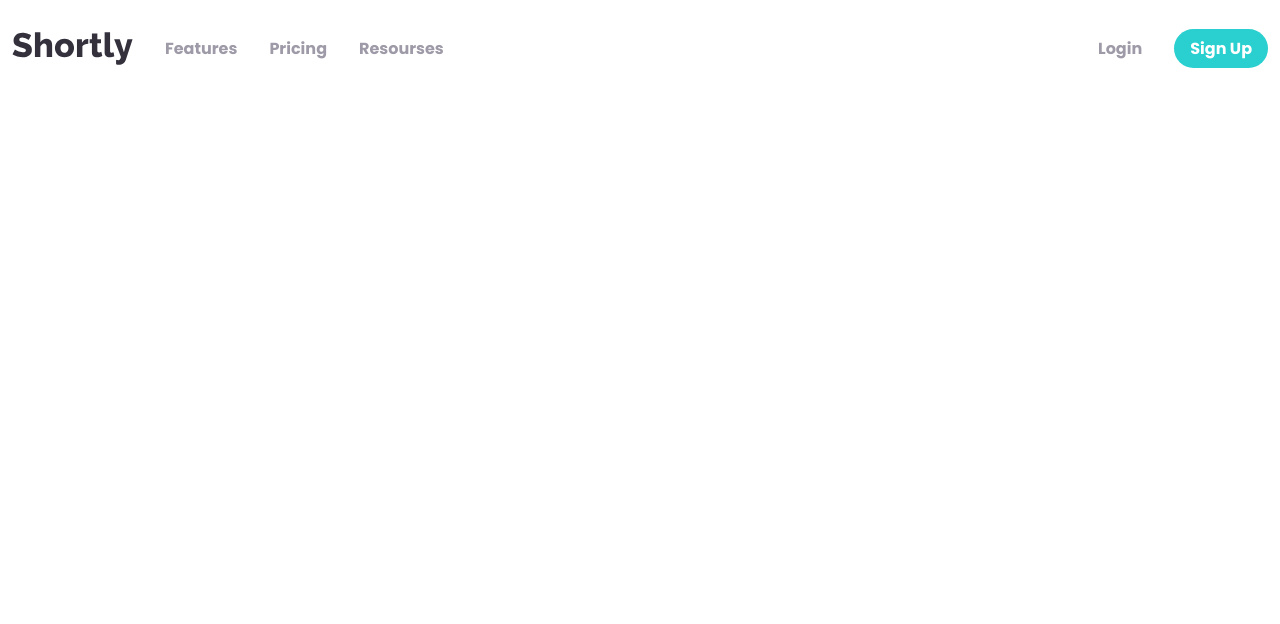
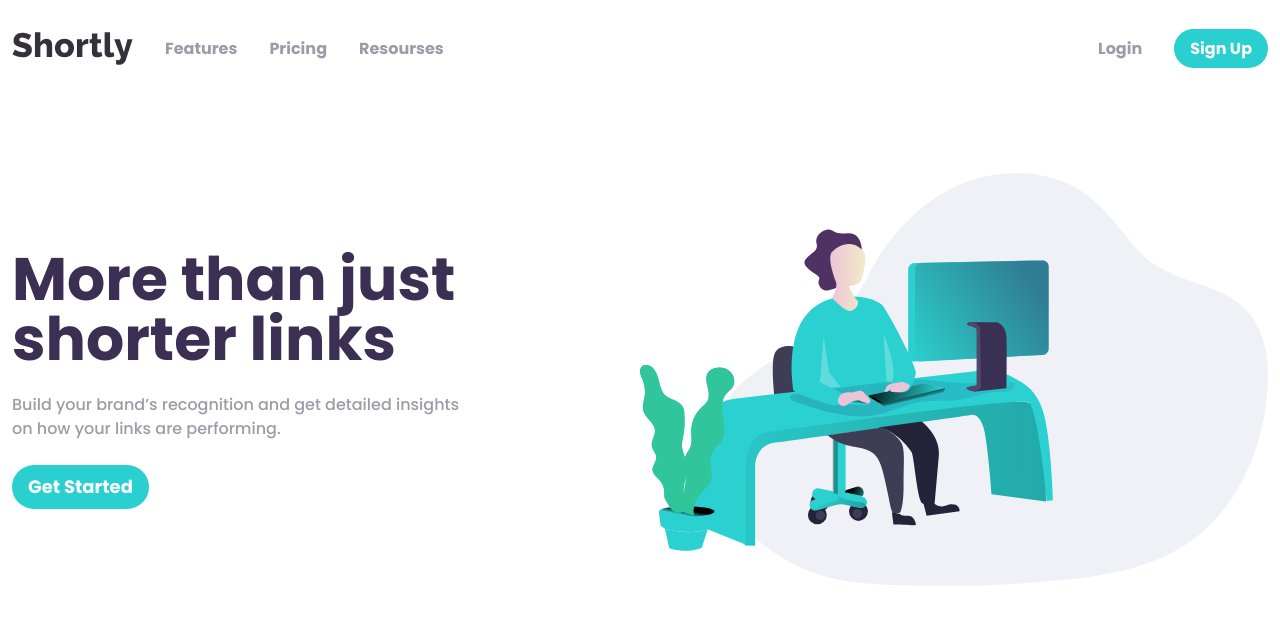
Before and after one commit to Ahmed-Eldawoudy/url-shortening-api-master, a React app: page / in a window 1280 px wide. Shown: the top 624 px of the page. Built offline with nearby package versions, Linux system fonts and the light colour scheme; the HTML template or start-up script is replaced by a standard one.

Commit message:
hero section

```diff
--- a/src/App.jsx
+++ b/src/App.jsx
@@ -1,9 +1,11 @@
 import Header from "./components/Header";
+import HeroSection from "./components/HeroSection";
 
 export default function App() {
   return (
     <>
       <Header />
+      <HeroSection />
     </>
   );
 }
--- a/src/components/Header.jsx
+++ b/src/components/Header.jsx
@@ -15,23 +15,23 @@ export default function Header() {
           <a
             key={i}
             href="#"
-            className="hover:text-darkViolet hidden font-bold text-gray-200 duration-100 sm:block"
+            className="hidden text-base font-bold text-gray-200 duration-100 hover:text-darkViolet max-md:text-sm sm:block"
           >
             {button}
           </a>
         ))}
       </div>
-      <div className="hidden min-w-fit space-x-3 text-right sm:block md:space-x-8">
+      <div className="hidden min-w-fit space-x-3 text-right text-base max-md:text-sm sm:block md:space-x-8">
         <a
           href="#"
-          className="hover:text-darkViolet font-bold text-gray-200 duration-100"
+          className="font-bold text-gray-200 duration-100 hover:text-darkViolet"
         >
           Login
         </a>
         <a className="btn-cta rounded-full">Sign Up</a>
       </div>
       <button
-        className="text-darkViolet block text-3xl sm:hidden"
+        className="block text-3xl text-darkViolet sm:hidden"
         onClick={() => {
           setShowSidebar(!showSidebar);
         }}
@@ -50,7 +50,7 @@ function MobileNav({ showSidebar }) {
         showSidebar ? "opacity-100" : "opacity-0"
       }`}
     >
-      <div className="bg-darkViolet flex flex-col gap-6 rounded-xl py-6 text-center text-lg">
+      <div className="flex flex-col gap-6 rounded-xl bg-darkViolet py-6 text-center text-lg">
         {["Features", "Pricing", "Resourses"].map((button, i) => (
           <a key={i} href="#" className="font-bold text-white duration-100">
             {button}
--- /dev/null
+++ b/src/components/HeroSection.jsx
@@ -0,0 +1,21 @@
+import { projectImages } from "../images/projectImages";
+//
+export default function HeroSection() {
+  return (
+    <div className="container flex flex-col-reverse items-center justify-center gap-0 px-3 py-8 max-sm:gap-12 md:flex-row md:py-24">
+      <div className="w-full space-y-6 text-center md:w-1/2 md:text-left">
+        <h1 className="text-5xl font-bold text-darkViolet md:text-6xl">
+          More than just shorter links
+        </h1>
+        <p className="w-9/12 text-gray-200 max-sm:mx-auto">
+          Build your brand’s recognition and get detailed insights on how your
+          links are performing.
+        </p>
+        <button className="btn-cta rounded-full text-lg">Get Started</button>
+      </div>
+      <div className="w-full md:w-1/2">
+        <img src={projectImages.workingIllust} alt="working-Illustration" />
+      </div>
+    </div>
+  );
+}
```
